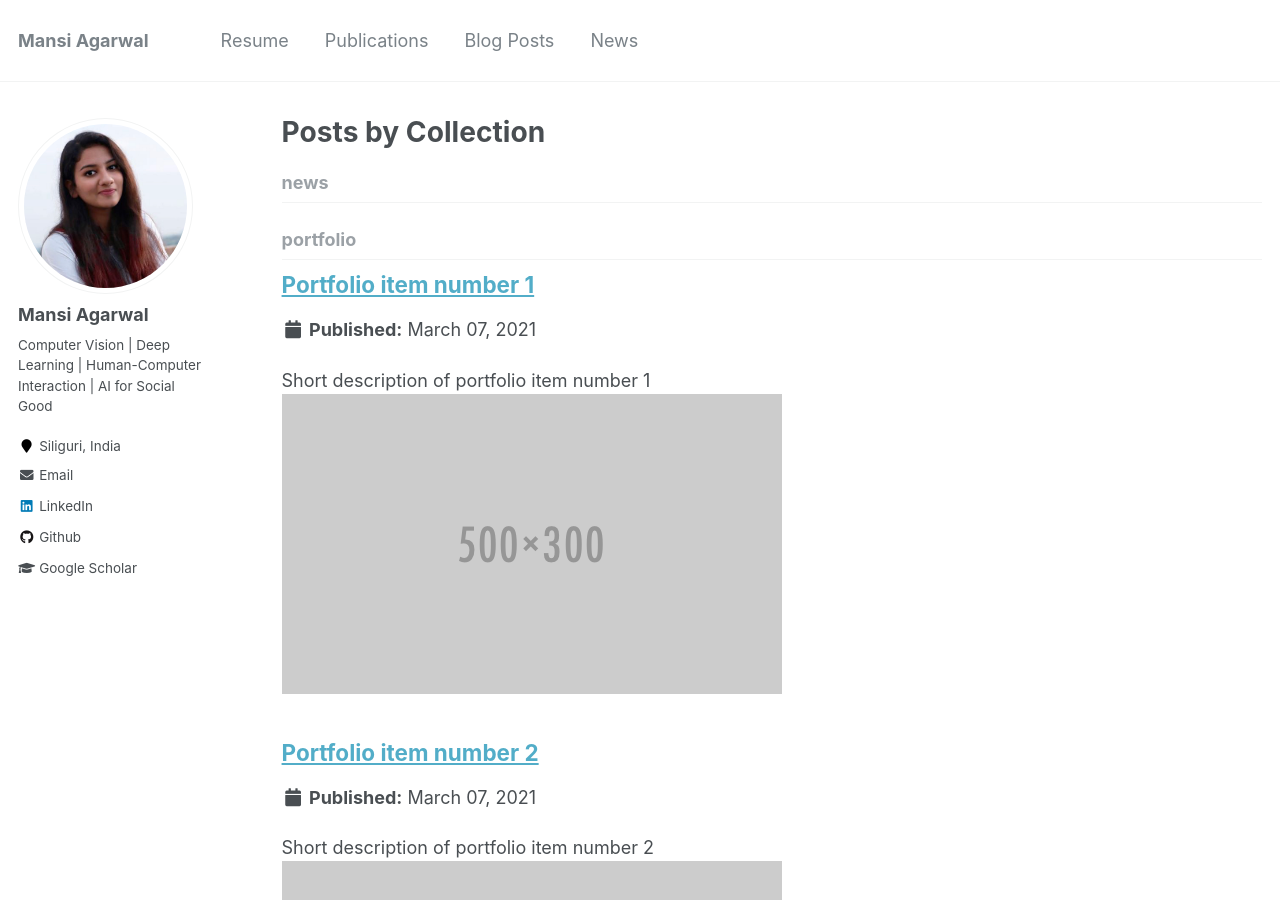
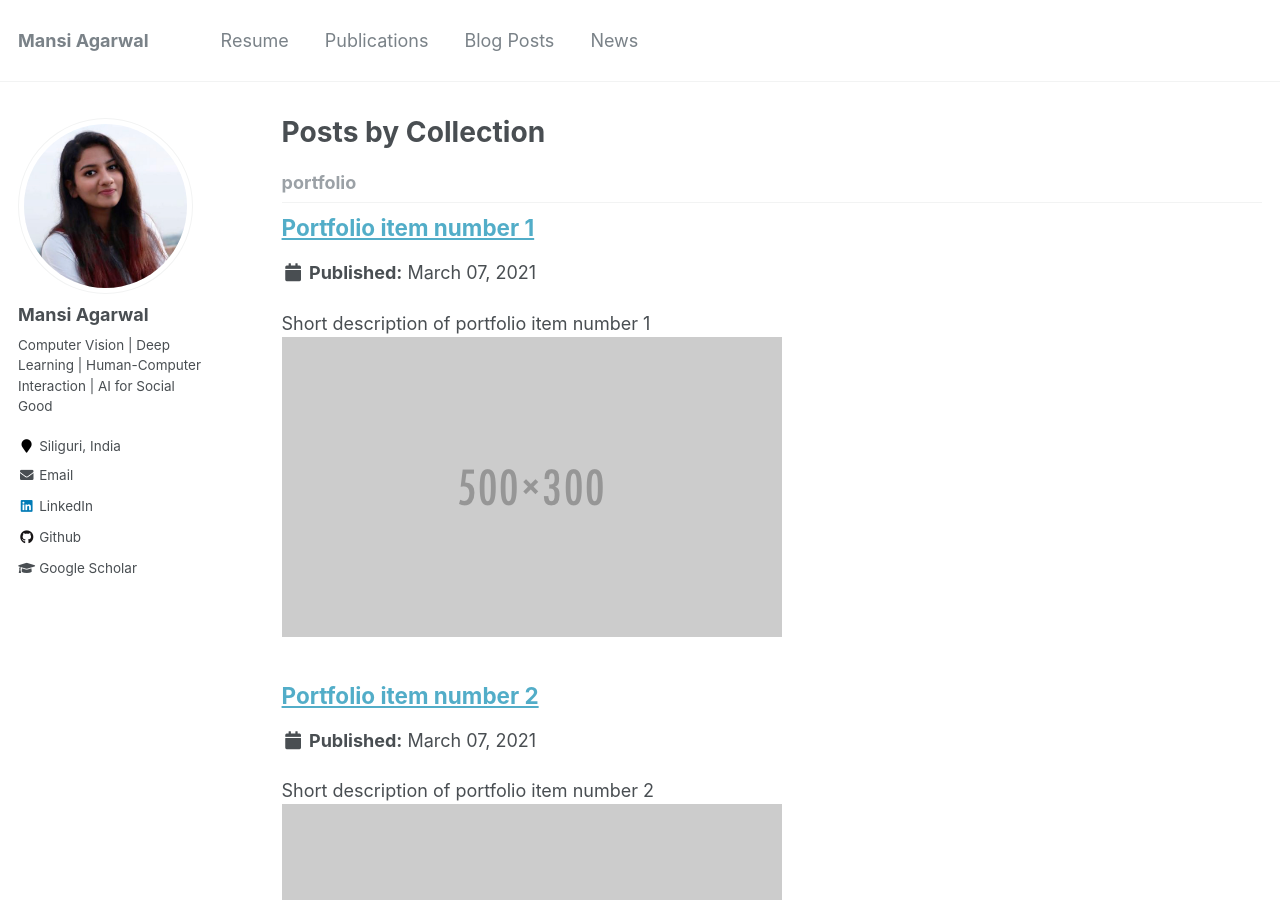
Before and after one commit to MansiAgarwal11/MansiAgarwal11.github.io, a Jekyll site: the page built from _pages/collection-archive.html, in a window 1280 px wide and 900 px high. Built offline with Jekyll 4.4.1, drawn with Linux system fonts in a browser that asks for light colours.

Commit message:
Update _config.yml

```diff
--- a/_config.yml
+++ b/_config.yml
@@ -187,9 +187,6 @@ collections:
   talks:
     output: true
     permalink: /:collection/:path/
-  news:
-    output: true
-    permalink: /:collection/:path/
 
 
 # Defaults
@@ -245,14 +242,6 @@ defaults:
       type: talks
     values:
       layout: talk
-      author_profile: true
-      share: true
-  # _news
-  - scope:
-      path: ""
-      type: news
-    values:
-      layout: single
       author_profile: true
       share: true
 
```
